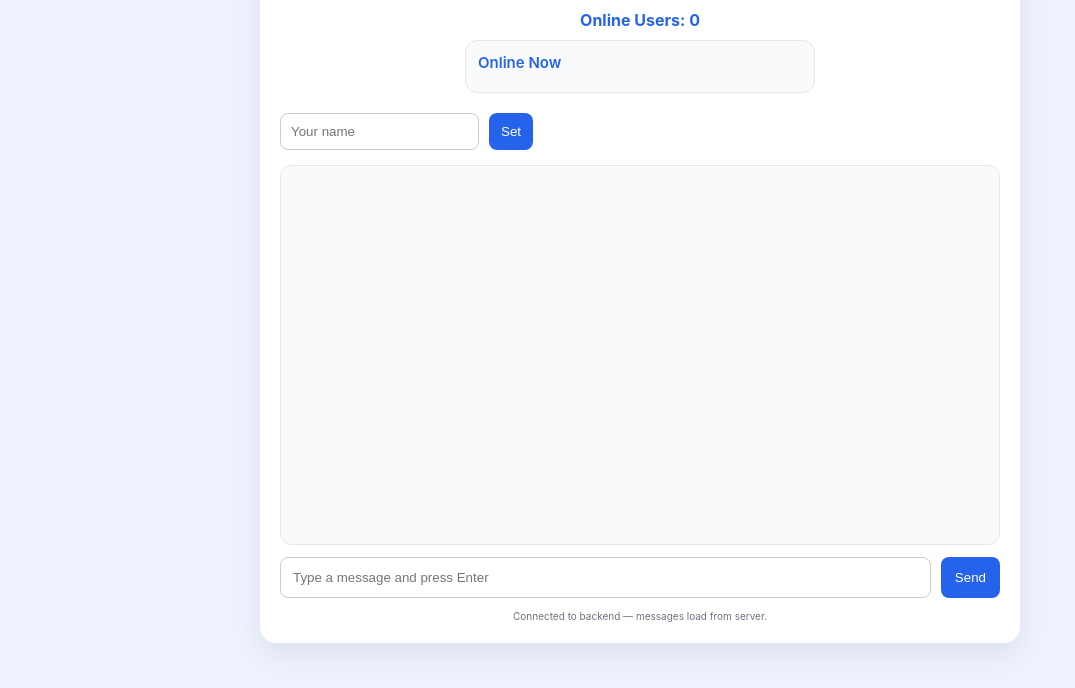
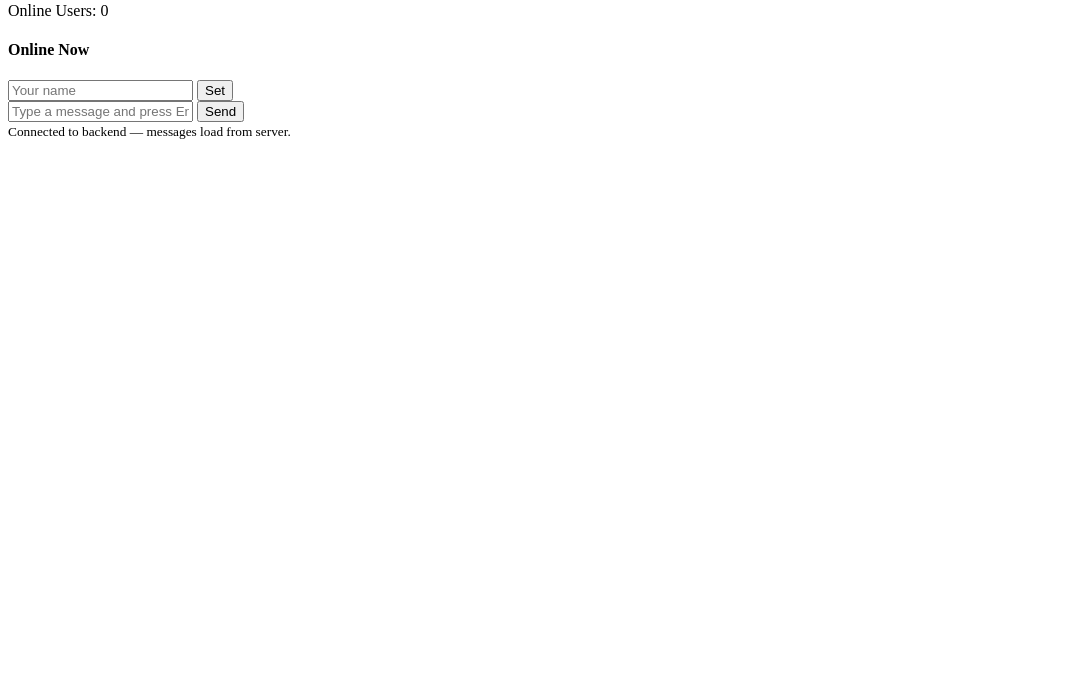
Before and after one commit to shreevathsa-s-m/chat-app, a plain HTML site: page frontend/index.html in a window 1280 px wide. Shown: the part 112-800 px from the top of the page, without its empty margins (0-1075 px from the left). Drawn offline with nearby package versions, Linux system fonts and the light colour scheme; no server answers.

Commit message:
Updated everything

```diff
--- a/frontend/style.css
+++ b/frontend/style.css
@@ -1,197 +1,15 @@
-:root{
-  --bg:#f4f6fb;
-  --card:#ffffff;
-  --muted:#6b7280;
-  --accent:#2563eb; /* simpler blue */
-  --bubble-other:#eef2ff; /* light neutral */
-  --bubble-me:#dbeafe; /* light blue */
-  --avatar-bg: #60a5fa; /* simple friendly blue */
-  --glass: rgba(15,23,42,0.03);
-  --max-width:760px;
-  font-family: Inter, Arial, sans-serif;
-}
-
-*{box-sizing:border-box}
-body{
-  margin:0;
-  height:100vh;
-  display:flex;
-  justify-content:center;
-  align-items:center;
-  background:#eef2ff;
-  padding:20px;
-}
-
-.app{
-  width:100%;
-  max-width:var(--max-width);
-  background:var(--card);
-  padding:20px;
-  border-radius:16px;
-  box-shadow:0 10px 30px rgba(0,0,0,0.08);
-}
-
-.app-header h1{margin:0;font-size:20px}
-.sub{color:var(--muted);font-size:13px;margin:4px 0 0}
-
-.chat-panel{margin-top:15px}
-.top-row{display:flex;gap:10px}
-
-.username-label input{
-  padding:10px;
-  border:1px solid #ccc;
-  border-radius:8px;
-}
-
-#chat-box{
-  margin-top:15px;
-  height:380px;
-  padding:12px;
-  overflow-y:auto;
-  border-radius:12px;
-  background:#f9fafb;
-  border:1px solid #e5e7eb;
-  display:flex;
-  flex-direction:column;
-  gap:14px;
-}
-
-.message-row{
-  display:flex;
-  gap:10px;
-  align-items:flex-start;
-}
-
-.avatar{
-  width:36px;
-  height:36px;
-  border-radius:50%;
-  background: var(--avatar-bg);
-  color:white;
-  display:flex;
-  justify-content:center;
-  align-items:center;
-  font-weight:700;
-  flex: 0 0 36px;
-}
-
-.msg-group{
-  display:flex;
-  flex-direction:column;
-  gap:4px;
-}
-
-.name{
-  font-size:13px;
-  font-weight:700;
-}
-
-.bubble{
-  padding:10px 14px;
-  border-radius:10px;
-  max-width:70%;
-  min-width:120px;
-  word-wrap:break-word;
-  font-size:14px;
-}
-
-.bubble-left{
-  background:var(--bubble-other);
-}
-
-.bubble-right{
-  background:var(--bubble-me);
-  align-self:flex-end;
-}
-
-.time{
-  font-size:11px;
-  color:var(--muted);
-}
-
-.compose{
-  display:flex;
-  gap:10px;
-  margin-top:12px;
-}
-
-.compose input{
-  flex:1;
-  padding:12px;
-  border-radius:8px;
-  border:1px solid #ccc;
-}
-
-.btn{
-  padding:10px 14px;
-  background:var(--accent);
-  color:white;
-  border:none;
-  border-radius:8px;
-  cursor:pointer;
-}
-
-.btn.small{
-  padding:8px 12px;
-}
-
-.app-footer{
-  margin-top:10px;
-  font-size:12px;
-  color:var(--muted);
-  text-align:center;
-}
-
-/* responsive */
-@media (max-width:520px){
-  #chat-box{height:320px}
-  .avatar{width:30px;height:30px}
-}
-
-
-
-/* ==============================
-   ONLINE USER COUNT + LIST (NEW)
-   ============================== */
-
-#online-count {
-  text-align: center;
-  font-weight: 700;
-  margin-top: 12px;
-  margin-bottom: 10px;
-  color: var(--accent);
-  font-size: 16px;
-}
-
-.online-box {
-  background: #f8fafc;
-  padding: 12px;
-  border-radius: 12px;
-  margin: 0 auto 20px;
-  border: 1px solid #e5e7eb;
-  width: 90%;
-  max-width: 350px;
-}
-
-.online-box h4 {
-  margin: 0 0 8px 0;
-  font-size: 15px;
-  color: var(--accent);
-  font-weight: 600;
-}
-
-#online-list {
-  list-style: none;
-  padding: 0;
-  margin: 0;
-}
-
 #online-list li {
   background: var(--bubble-other);
   margin: 5px 0;
-  padding: 6px 10px;
+  padding: 8px 12px;
   border-radius: 8px;
   font-size: 14px;
   color: #1e293b;
   font-weight: 500;
+
+  display: block;       /* FIX: Prevent shrinking to 1 letter */
+  width: 100%;          /* FIX: Use full width of container */
+  white-space: nowrap;  /* Optional: keeps it in one line */
+  overflow: hidden;     /* Prevent overflow clipping */
+  text-overflow: ellipsis;
 }
```
